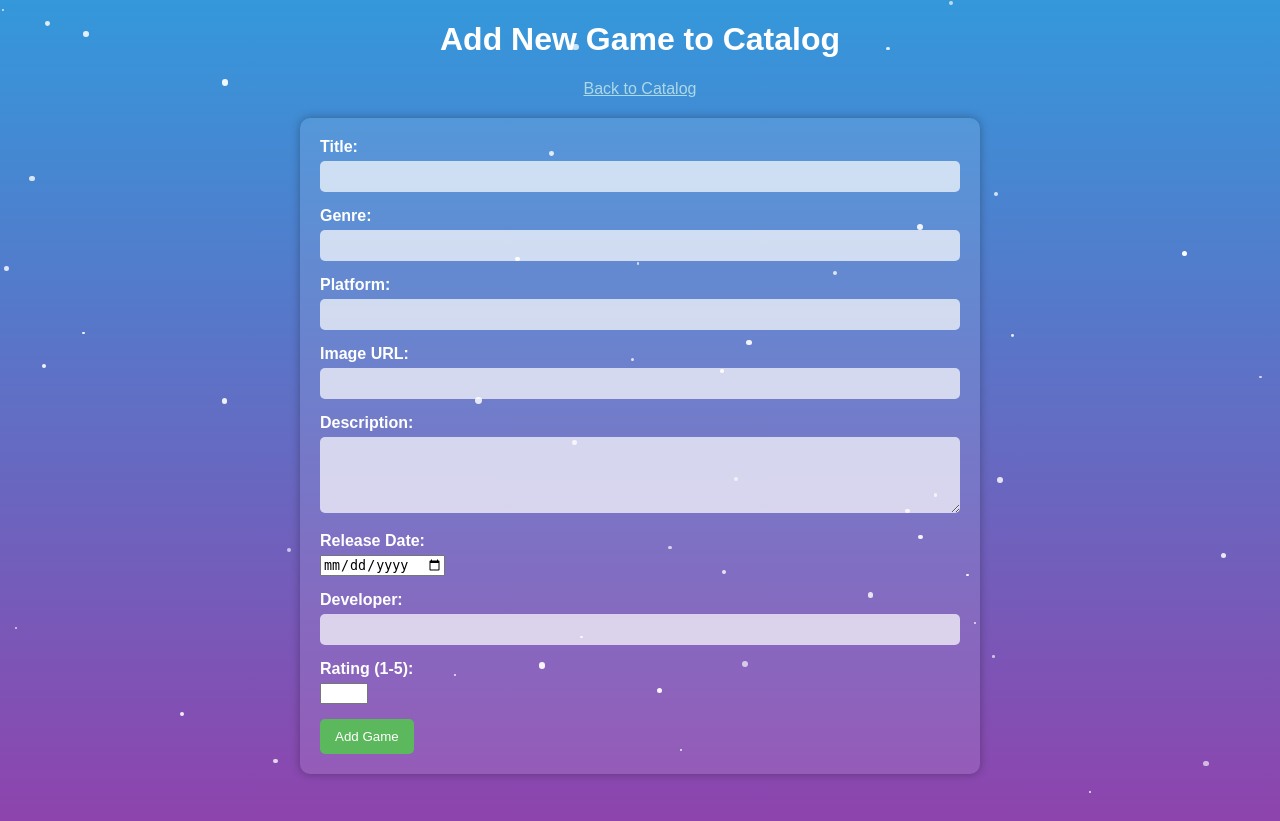
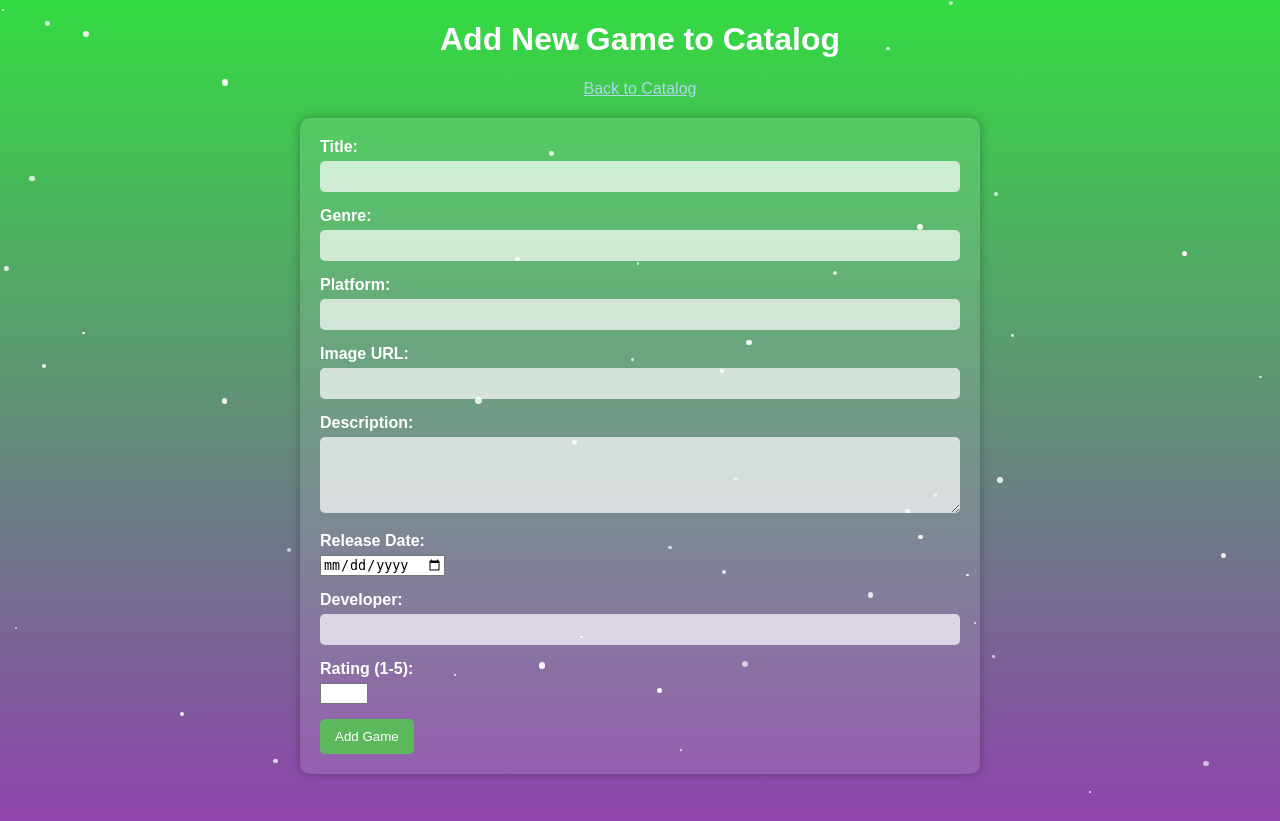
Before and after one commit to MaverickYoan/projetjeux, a PHP site: page /add_game.php in a window 1280 px wide. Run offline with PHP 8.4, Linux system fonts and the light colour scheme.

Commit message:
maj_add_game.php

```diff
--- a/html/add_game.php
+++ b/html/add_game.php
@@ -53,7 +53,7 @@ if ($_SERVER["REQUEST_METHOD"] == "POST") {
             padding: 0;
             height: 100vh;
             overflow: hidden; /* Hide scrollbars */
-            background: linear-gradient(to bottom, #3498db, #8e44ad); /* Gradient background */
+            background: linear-gradient(to bottom,rgb(52, 219, 66), #8e44ad); /* Gradient background */
             color: white;
         }
         /* Animated background stars */
```
